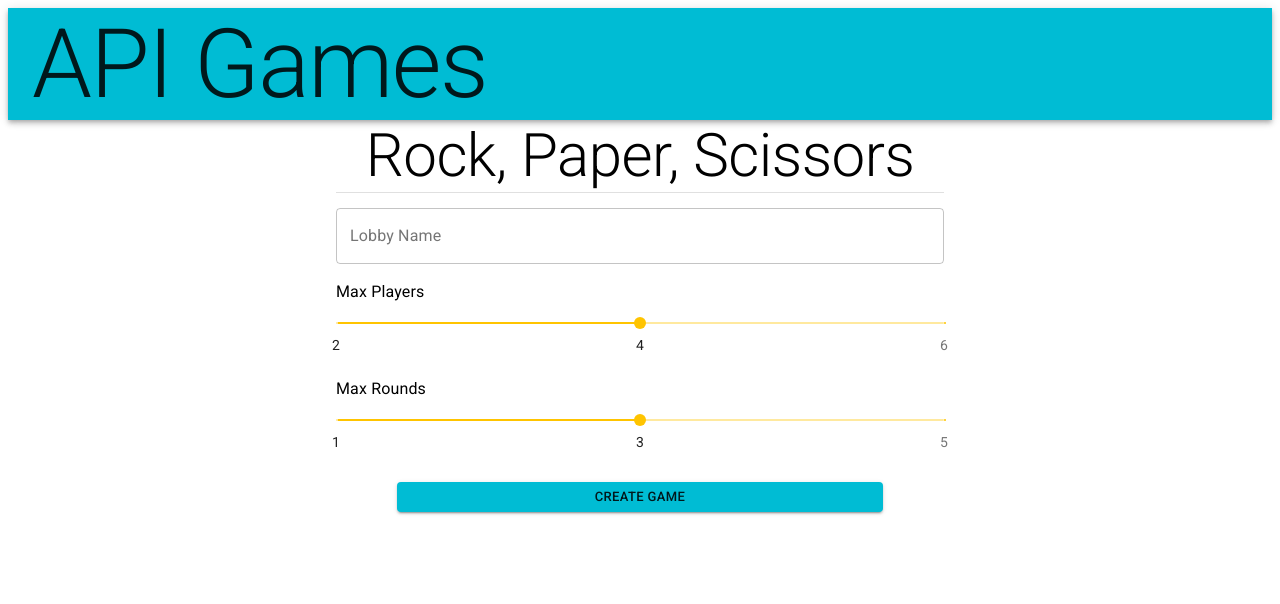
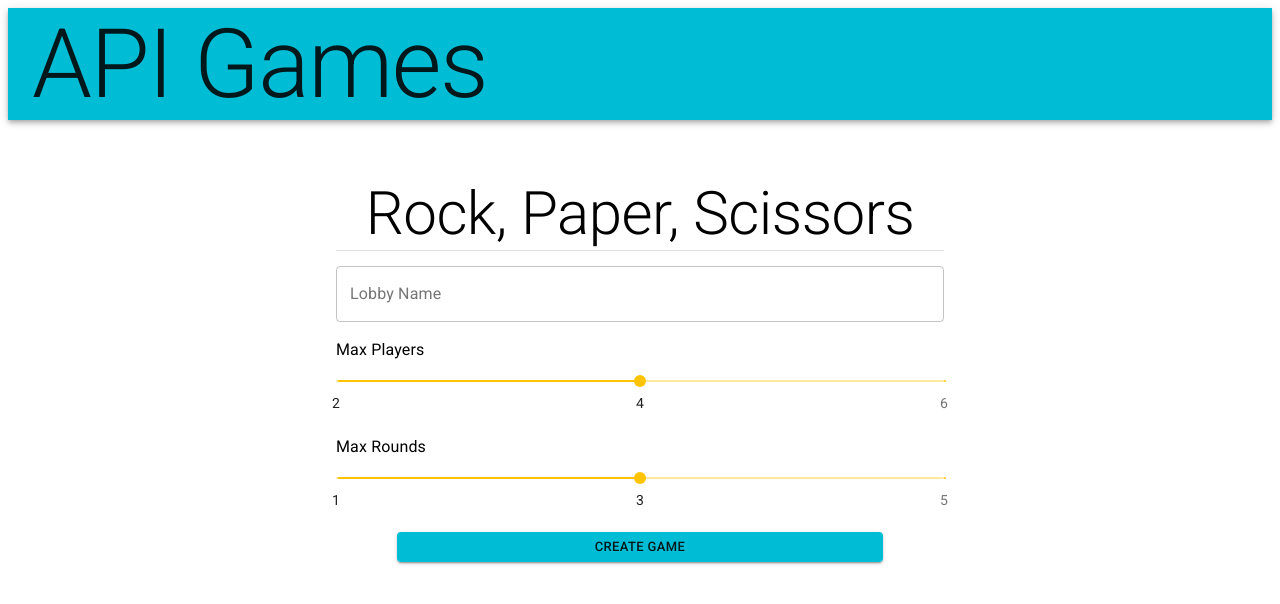
Before and after one commit to chadgarlandscg/player-ui, a React (Vite) app: page /rock-paper-scissors in a window 1280 px wide. Shown: the top 604 px of the page. Built offline with nearby package versions, Linux system fonts and the light colour scheme.

Commit message:
Add Enter page

```diff
--- /dev/null
+++ b/src/App/Content/Enter/Enter.tsx
@@ -0,0 +1,28 @@
+import { Container, createStyles, makeStyles, Theme } from '@material-ui/core';
+import React from 'react';
+import { useHistory } from 'react-router-dom';
+import { CardCarousel } from '../../../Components/Carousels/CardCarousel';
+import { Form } from '../../../Components/Forms/Form';
+
+const useStyles = makeStyles((theme: Theme) =>
+    createStyles({
+        root: {
+            '& > *': {
+                margin: theme.spacing(5),
+                width: '25ch',
+            },
+        },
+    }),
+);
+
+export const Enter: React.FC = () => {
+    const history = useHistory();
+    return (
+        <Form
+            title="Welcome, Traveler!"
+            inputFields={["Username/Email"]}
+            submitText={"Let's Go!"}
+            onSubmit={() => history.push('/home')}
+        />
+    );
+}
--- a/src/App/Content/Routes/Routes.tsx
+++ b/src/App/Content/Routes/Routes.tsx
@@ -5,17 +5,20 @@ import {
   Switch,
   Route
 } from "react-router-dom";
+import { Enter } from "../Enter/Enter";
 import { Home } from "../Home/Home";
 import { NewGame } from "../NewGame/NewGame";
 
 enum Paths {
-  Home = '/',
-  RockPaperScissors = '/rock-paper-scissors'
+  Home = '/home',
+  RockPaperScissors = '/rock-paper-scissors',
+  Enter = '/'
 }
 
 const PathToComponent: {[key in Paths]: ReactNode} = {
   [Paths.Home]: <Home/>,
-  [Paths.RockPaperScissors]: <NewGame/>
+  [Paths.RockPaperScissors]: <NewGame/>,
+  [Paths.Enter]: <Enter/>
 }
 
 const RoutedComponents: React.FC = () => {
--- a/src/Components/Buttons/BaseButton.tsx
+++ b/src/Components/Buttons/BaseButton.tsx
@@ -6,11 +6,19 @@ export interface BaseButtonProps {
     onClick: (event: React.SyntheticEvent<HTMLButtonElement>) => void;
     variant: "text" | "contained" | "outlined";
     className?: string;
+    disabled?: boolean;
 }
 
-export const BaseButton: React.FC<BaseButtonProps> = ({variant, text, onClick, children, className}) => {
+export const BaseButton: React.FC<BaseButtonProps> = ({variant, text, onClick, children, className, disabled}) => {
     return (
-      <Button className={className} variant={variant} size="small" color="primary" onClick={onClick}>
+      <Button
+        className={className}
+        variant={variant}
+        size="small"
+        color="primary"
+        onClick={onClick}
+        disabled={disabled}
+      >
         {text || children}
       </Button>
     )
--- a/src/Components/Buttons/PrimaryButton.tsx
+++ b/src/Components/Buttons/PrimaryButton.tsx
@@ -5,6 +5,15 @@ export interface PrimaryButtonProps {
     text: string;
     onClick: (event: React.SyntheticEvent<HTMLButtonElement>) => void;
     className?: string;
+    disabled?: boolean;
 }
 
-export const PrimaryButton: React.FC<PrimaryButtonProps> = ({text, onClick, className}) => <BaseButton className={className} text={text} onClick={onClick} variant="contained"/>
+export const PrimaryButton: React.FC<PrimaryButtonProps> = ({text, onClick, className, disabled}) => {
+    return <BaseButton
+        className={className}
+        text={text}
+        onClick={onClick}
+        disabled={disabled}
+        variant="contained"
+    />
+}
--- a/src/Components/Forms/Form.tsx
+++ b/src/Components/Forms/Form.tsx
@@ -9,6 +9,7 @@ import { SubTitle } from '../Labels/SubTitle';
 const useStyles = makeStyles((theme: Theme) =>
     createStyles({
         root: {
+            marginTop: '50px',
             height: '50%'
         },
         gridRoot: {
@@ -42,19 +43,19 @@ export const Form: React.FC<FormProps> = ({title, inputFields, sliders, submitTe
                     className={classes.gridRoot}
                     container
                     direction="row"
-                    alignItems="stretch"
-                    justify="space-between"
+                    alignItems="center"
+                    justify="center"
                 >
                         {title && <Grid item xs={12}>
                             <SubTitle text={title}/>
                             <Divider/>
                         </Grid>}
-                        {inputFields.map((inputField, i) => {
+                        {!!inputFields?.length && inputFields.map((inputField, i) => {
                             return <Grid key={i} item xs={12}>
                                 <TextInput className={classes.fullWidth} label={inputField} />
                             </Grid>
                         })}
-                        {sliders.map((slider, i) => {
+                        {!!sliders?.length && sliders.map((slider, i) => {
                             return <Grid key={i} item xs={12}>
                                 <MarkedSlider {...slider} />
                             </Grid>
```
